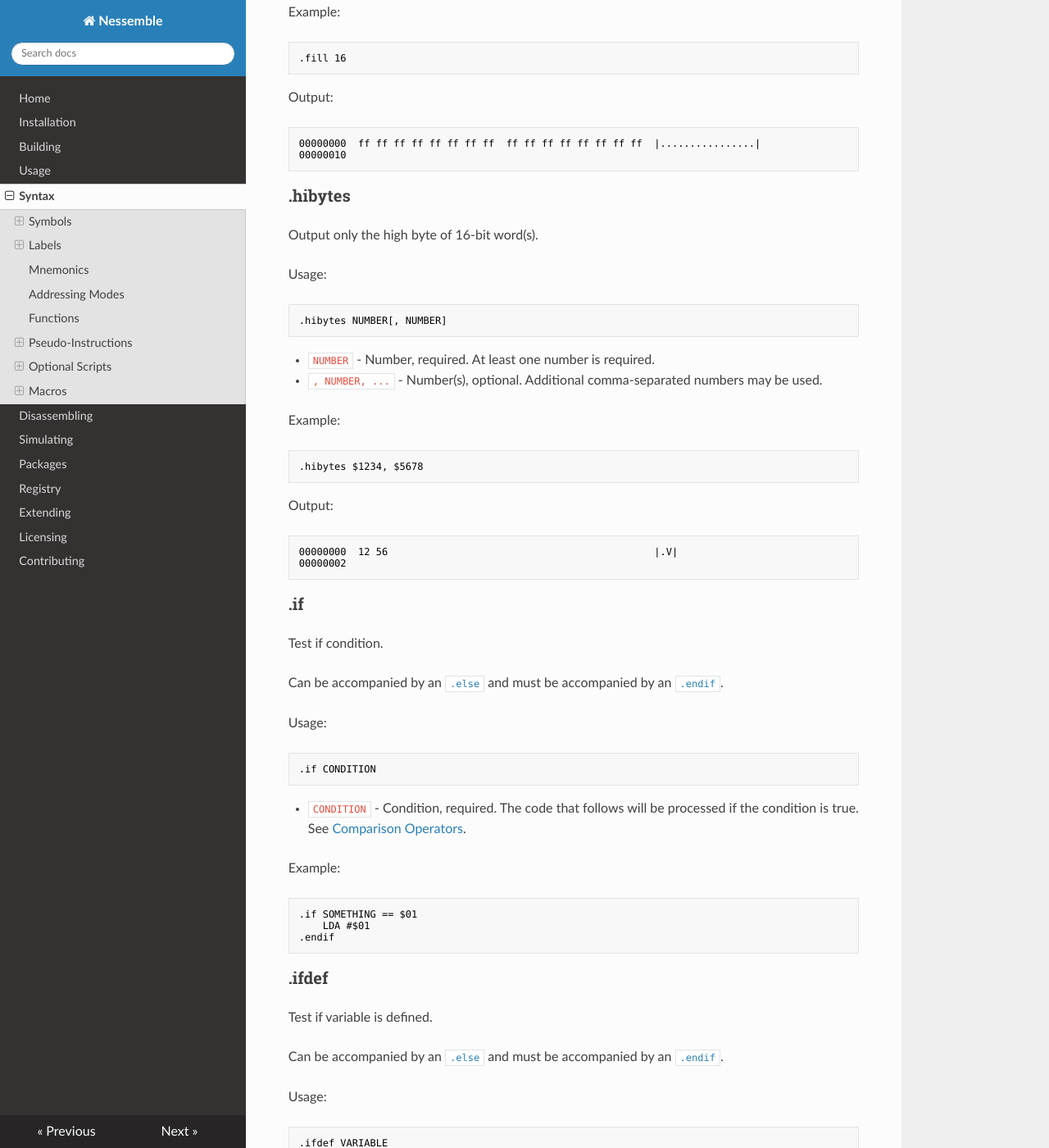
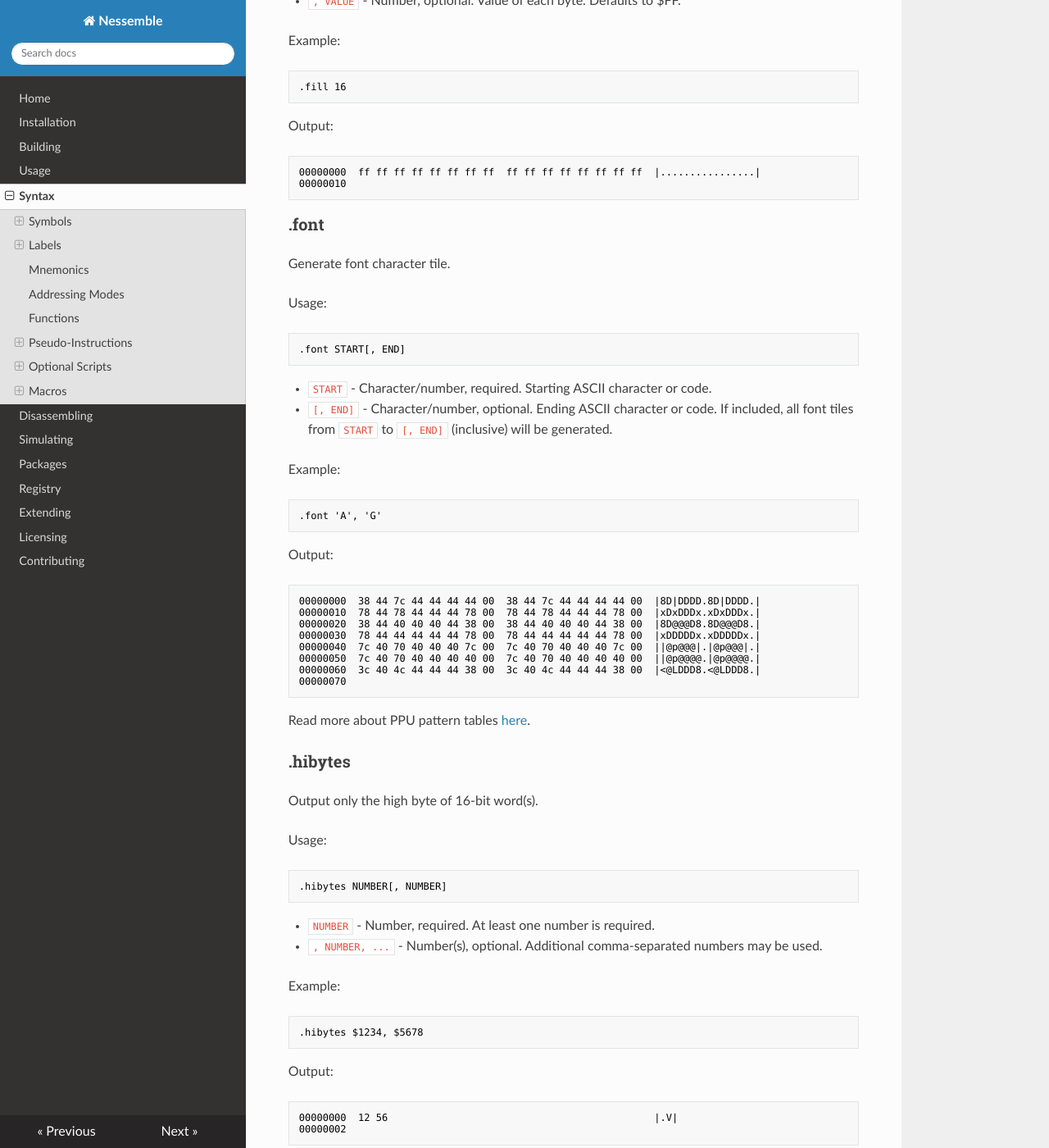
Before and after one commit to kevinselwyn/nessemble, an MkDocs documentation site: the page built from docs/pages/syntax.md, in a window 1280 px wide and 1400 px high, scrolled down 14829 px. Shown: the whole window at 82% size. Built offline with MkDocs 1.6.1, drawn with Linux system fonts in a browser that asks for light colours; nearby versions of some CDN libraries; old or Windows-style settings are respelled for this version of MkDocs; some of the changed text lies outside the part shown.

Commit message:
Safety and syntax

````diff
--- a/docs/pages/syntax.md
+++ b/docs/pages/syntax.md
@@ -265,6 +265,7 @@ Read more about 6502 addressing modes
 | [.endm](#endm)         | End [`.macrodef`](#macrodef)                                                        |
 | [.enum](#enum)         | Start enumerated variable declarations                                              |
 | [.fill](#fill)         | Fill with bytes                                                                     |
+| [.font](#font)         | Generate font character tile                                                        |
 | [.hibytes](#hibytes)   | Output only the high byte of 16-bit word(s)                                         |
 | [.if](#if)             | Test if condition                                                                   |
 | [.ifdef](#ifdef)       | Test if variable is defined                                                         |
@@ -655,6 +656,43 @@ Output:
 00000000  ff ff ff ff ff ff ff ff  ff ff ff ff ff ff ff ff  |................|
 00000010
 ```
+
+### .font
+
+Generate font character tile.
+
+Usage:
+
+```text
+.font START[, END]
+```
+
+* `START` - Character/number, required. Starting ASCII character or code.
+* `[, END]` - Character/number, optional. Ending ASCII character or code. If
+included, all font tiles from `START` to `[, END]` (inclusive) will be
+generated.
+
+Example:
+
+```text
+.font 'A', 'G'
+```
+
+Output:
+
+```text
+00000000  38 44 7c 44 44 44 44 00  38 44 7c 44 44 44 44 00  |8D|DDDD.8D|DDDD.|
+00000010  78 44 78 44 44 44 78 00  78 44 78 44 44 44 78 00  |xDxDDDx.xDxDDDx.|
+00000020  38 44 40 40 40 44 38 00  38 44 40 40 40 44 38 00  |8D@@@D8.8D@@@D8.|
+00000030  78 44 44 44 44 44 78 00  78 44 44 44 44 44 78 00  |xDDDDDx.xDDDDDx.|
+00000040  7c 40 70 40 40 40 7c 00  7c 40 70 40 40 40 7c 00  ||@p@@@|.|@p@@@|.|
+00000050  7c 40 70 40 40 40 40 00  7c 40 70 40 40 40 40 00  ||@p@@@@.|@p@@@@.|
+00000060  3c 40 4c 44 44 44 38 00  3c 40 4c 44 44 44 38 00  |<@LDDD8.<@LDDD8.|
+00000070
+```
+
+Read more about PPU pattern tables
+[here](https://wiki.nesdev.com/w/index.php/PPU_pattern_tables).
 
 ### .hibytes
 
````
Also changed, not shown: 1 other file.
